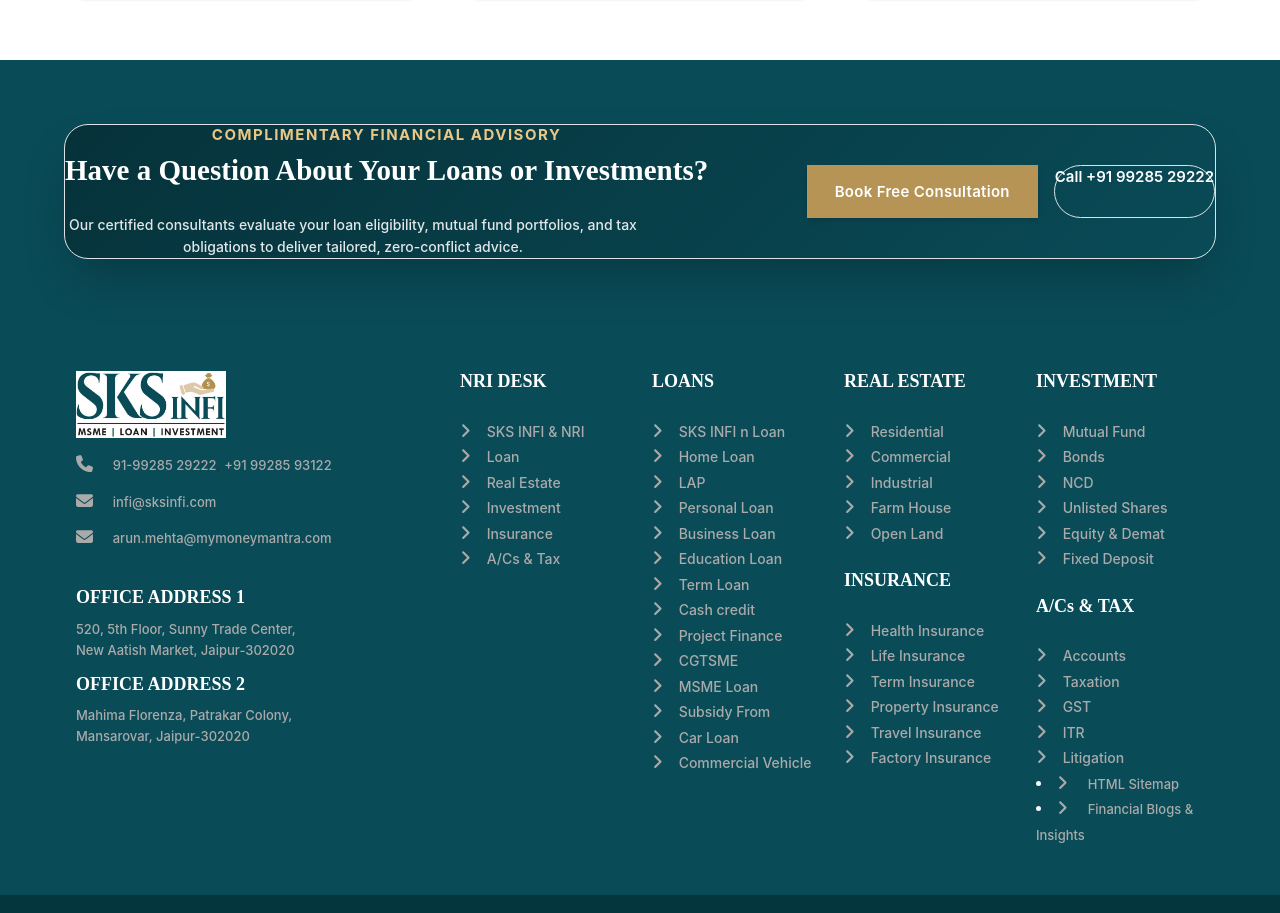
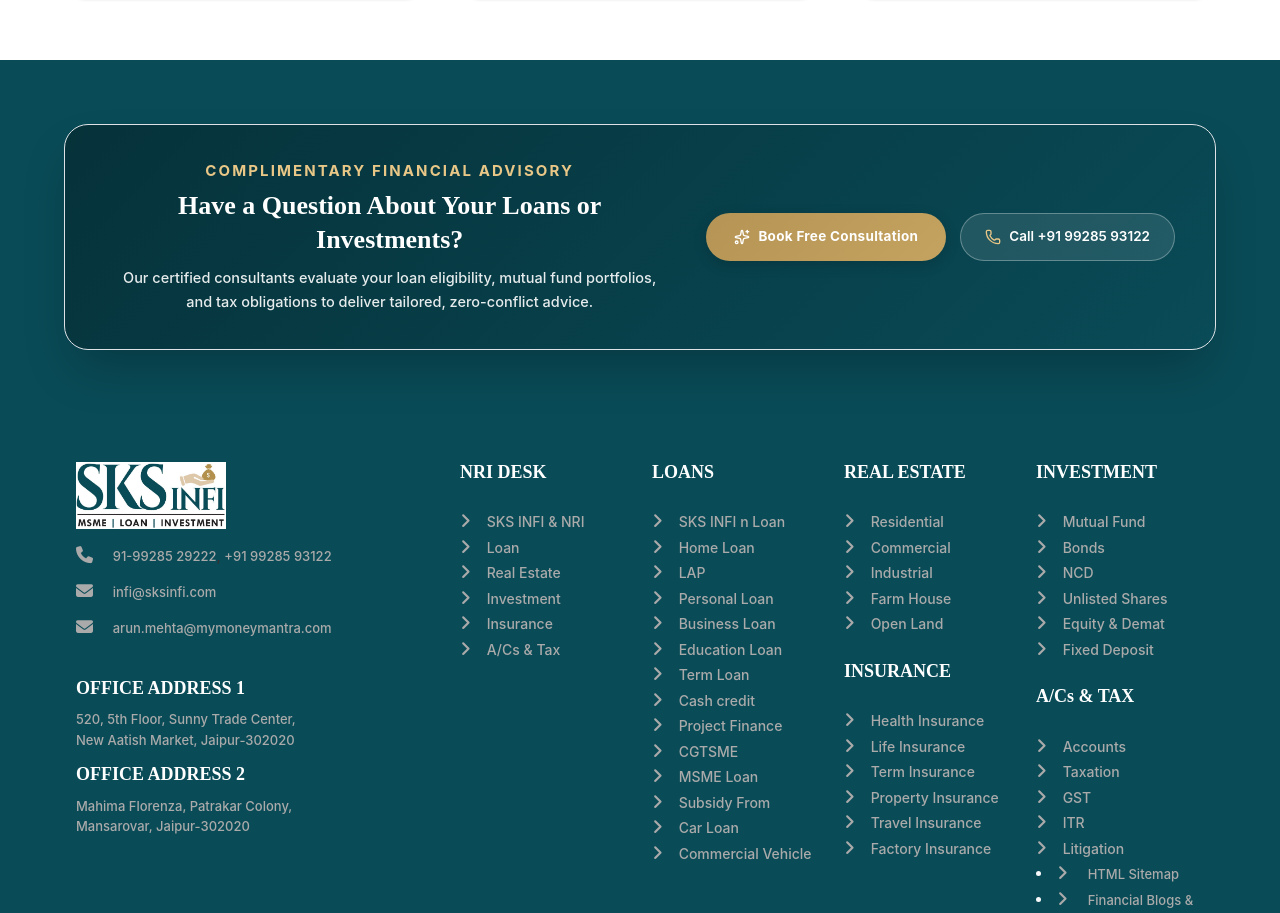
Before and after one commit to sksinfi/sksinfi, a Next.js app: page /blogs in a window 1280 px wide. Shown: the part 2315-3228 px from the top of the page. Built offline with nearby package versions, Linux system fonts and the light colour scheme; no server answers; a web font is replaced by a local one.

Commit message:
feat: add blogs listing page with search, categories, and featured editorial section

```diff
--- a/src/app/blogs/page.tsx
+++ b/src/app/blogs/page.tsx
@@ -15,6 +15,7 @@ import {
   ArrowRight,
   User,
   Sparkles,
+  Phone,
   CheckCircle,
   HelpCircle,
   TrendingUp,
@@ -620,47 +621,111 @@ function BlogsContent() {
           <section className="py-12 sm:py-16 bg-[#094b57] text-white relative overflow-hidden">
             <div className="max-w-[1200px] w-full mx-auto px-4 sm:px-6 lg:px-8 relative z-10">
               <div
-                className="w-full mx-auto p-8 md:p-12 rounded-[24px] border border-white/15 shadow-2xl flex flex-col md:flex-row items-center justify-between gap-8"
+                className="w-full mx-auto rounded-[24px] border border-white/15 shadow-2xl flex flex-col lg:flex-row items-center justify-between gap-6 lg:gap-8"
                 style={{
                   background: "linear-gradient(135deg, #06323a 0%, #094b57 100%)",
-                  color: "#ffffff"
+                  color: "#ffffff",
+                  padding: "clamp(24px, 4vw, 36px) clamp(18px, 4vw, 40px)",
+                  borderRadius: "24px"
                 }}
               >
-                <div className="text-center md:text-left">
-                  <span className="text-[#e9c787] text-xs font-bold uppercase tracking-widest block mb-2">
+                <div className="text-center lg:text-left flex-1 min-w-0">
+                  <span
+                    style={{ letterSpacing: "0.14em" }}
+                    className="text-[#e9c787] text-xs font-bold uppercase tracking-widest block mb-2"
+                  >
                     Complimentary Financial Advisory
                   </span>
                   <h3
-                    style={{ textTransform: "none", color: "#ffffff" }}
-                    className="text-2xl md:text-3xl font-bold mb-3"
+                    style={{
+                      textTransform: "none",
+                      color: "#ffffff",
+                      fontSize: "26px",
+                      lineHeight: "1.3",
+                      fontWeight: "700",
+                      margin: "0 0 10px 0",
+                      paddingBottom: "0"
+                    }}
+                    className="text-xl sm:text-2xl lg:text-[28px] font-bold"
                   >
                     Have a Question About Your Loans or Investments?
                   </h3>
                   <p
-                    style={{ color: "rgba(255, 255, 255, 0.88)" }}
-                    className="text-sm max-w-xl leading-relaxed"
+                    style={{
+                      color: "rgba(255, 255, 255, 0.9)",
+                      fontSize: "14.5px",
+                      lineHeight: "1.6",
+                      margin: "0",
+                      paddingBottom: "0",
+                      maxWidth: "540px"
+                    }}
+                    className="mx-auto lg:mx-0"
                   >
                     Our certified consultants evaluate your loan eligibility, mutual fund
                     portfolios, and tax obligations to deliver tailored, zero-conflict advice.
                   </p>
                 </div>
 
-                <div className="flex flex-col sm:flex-row gap-3 w-full md:w-auto shrink-0">
+                <div
+                  style={{
+                    display: "flex",
+                    alignItems: "center",
+                    gap: "14px",
+                    flexShrink: 0
+                  }}
+                  className="flex flex-col sm:flex-row items-center gap-3.5 w-full sm:w-auto shrink-0"
+                >
                   <button
                     onClick={() => {
                       setModalCategory("Loans");
                       setModalOpen(true);
                     }}
-                    style={{ backgroundColor: "#b69455", color: "#ffffff" }}
-                    className="font-semibold text-sm px-7 py-3.5 rounded-full transition shadow-md text-center hover:bg-[#a58446] cursor-pointer"
+                    style={{
+                      background: "linear-gradient(135deg, #b69455 0%, #c4a25f 100%)",
+                      color: "#ffffff",
+                      height: "48px",
+                      padding: "0 28px",
+                      borderRadius: "9999px",
+                      fontSize: "13.5px",
+                      fontWeight: "700",
+                      border: "none",
+                      cursor: "pointer",
+                      display: "inline-flex",
+                      alignItems: "center",
+                      justifyContent: "center",
+                      gap: "8px",
+                      whiteSpace: "nowrap",
+                      boxShadow: "0 4px 14px rgba(0, 0, 0, 0.15)",
+                      transition: "all 0.2s ease"
+                    }}
+                    className="hover:scale-[1.02] active:scale-[0.98] transition-transform w-full sm:w-auto"
                   >
-                    Book Free Consultation
+                    <Sparkles className="w-4 h-4 text-white" />
+                    <span>Book Free Consultation</span>
                   </button>
                   <a
-                    href="tel:+919928529222"
-                    className="bg-white/10 hover:bg-white/20 text-white font-semibold text-sm px-6 py-3.5 rounded-full transition text-center border border-white/20"
+                    href="tel:+919928593122"
+                    style={{
+                      backgroundColor: "rgba(255, 255, 255, 0.1)",
+                      color: "#ffffff",
+                      height: "48px",
+                      padding: "0 24px",
+                      borderRadius: "9999px",
+                      fontSize: "13.5px",
+                      fontWeight: "600",
+                      border: "1.5px solid rgba(255, 255, 255, 0.3)",
+                      display: "inline-flex",
+                      alignItems: "center",
+                      justifyContent: "center",
+                      gap: "8px",
+                      whiteSpace: "nowrap",
+                      textDecoration: "none",
+                      transition: "all 0.2s ease"
+                    }}
+                    className="hover:bg-white/20 hover:border-white/50 hover:scale-[1.02] active:scale-[0.98] transition-all w-full sm:w-auto"
                   >
-                    Call +91 99285 29222
+                    <Phone className="w-4 h-4 text-[#e9c787]" />
+                    <span>Call +91 99285 93122</span>
                   </a>
                 </div>
               </div>
```
